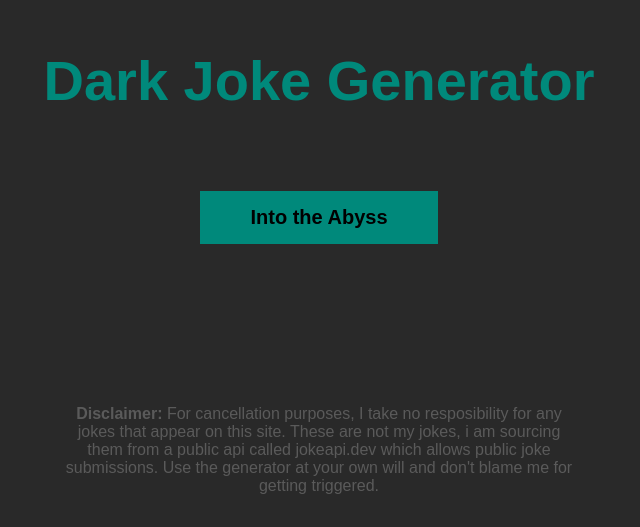
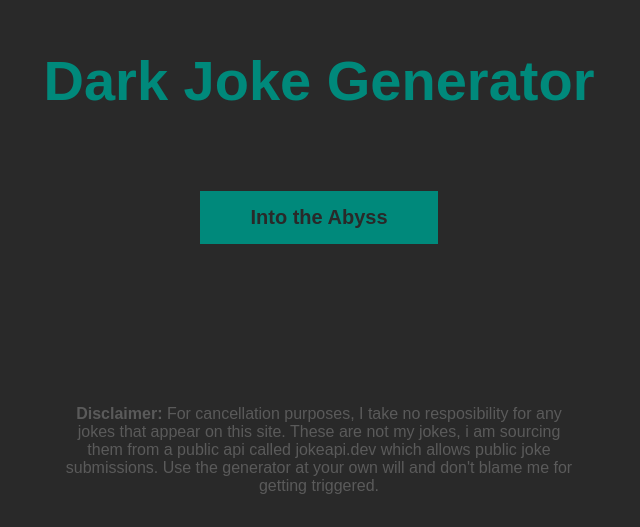
Before and after one commit to theLadEli/dark-joke-generator, a plain HTML site: page index.html in a window 1280 px wide. Shown: the part 273-800 px from the top of the page, without its empty margins (321-961 px from the left). Drawn offline with Linux system fonts and the light colour scheme; no server answers.

Commit message:
Specified button styling

```diff
--- a/style.css
+++ b/style.css
@@ -45,6 +45,8 @@ button {
     margin-top: 40px;
     font-weight: bold;
     font-size: 20px;
+    border: none;
+    color: #292929;
 }
 
 .disclaimer {
```
